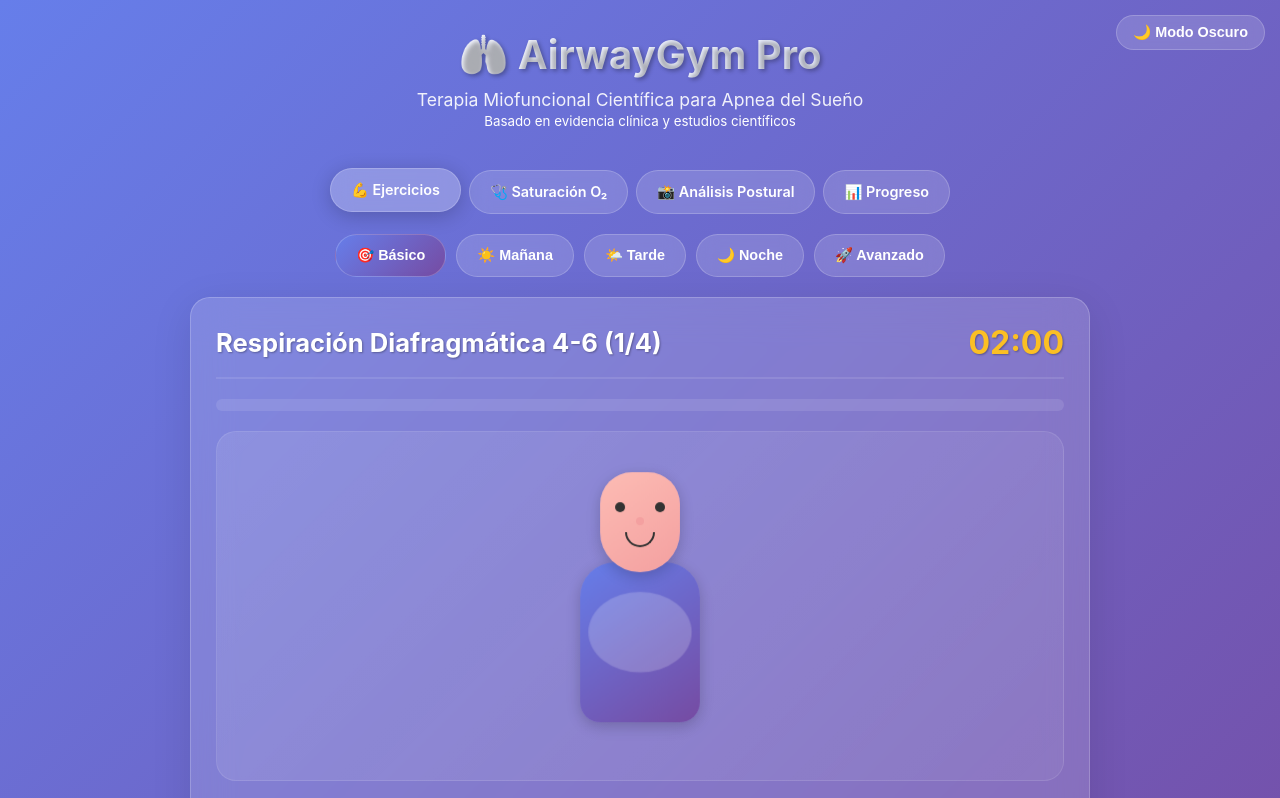
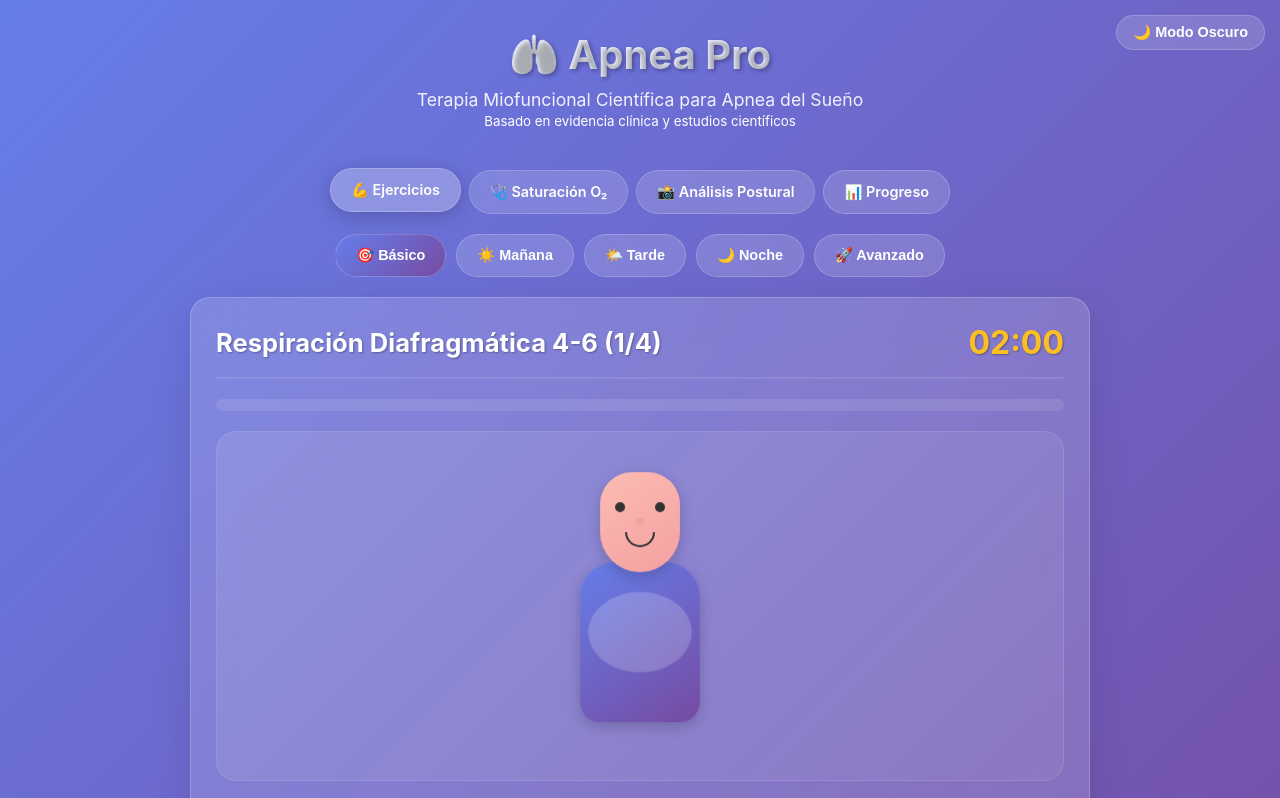
Before and after one commit to josedelrosal-collab/Apneas-app, a plain HTML site: page index.html in a window 1280 px wide. Shown: the top 798 px of the page. Drawn offline with Linux system fonts and the light colour scheme.

Commit message:
Update index.html

```diff
--- a/index.html
+++ b/index.html
@@ -3,7 +3,7 @@
 <head>
     <meta charset="UTF-8">
     <meta name="viewport" content="width=device-width, initial-scale=1.0, user-scalable=no">
-    <title>AirwayGym Pro - Terapia Científica para Apnea del Sueño</title>
+    <title>Apneas Pro - Terapia Científica para Apnea del Sueño</title>
     <style>
         * {
             margin: 0;
@@ -789,7 +789,7 @@
 
     <div class="container">
         <div class="header">
-            <h1>🫁 AirwayGym Pro</h1>
+            <h1>🫁 Apnea Pro</h1>
             <p>Terapia Miofuncional Científica para Apnea del Sueño</p>
             <small>Basado en evidencia clínica y estudios científicos</small>
         </div>
```
